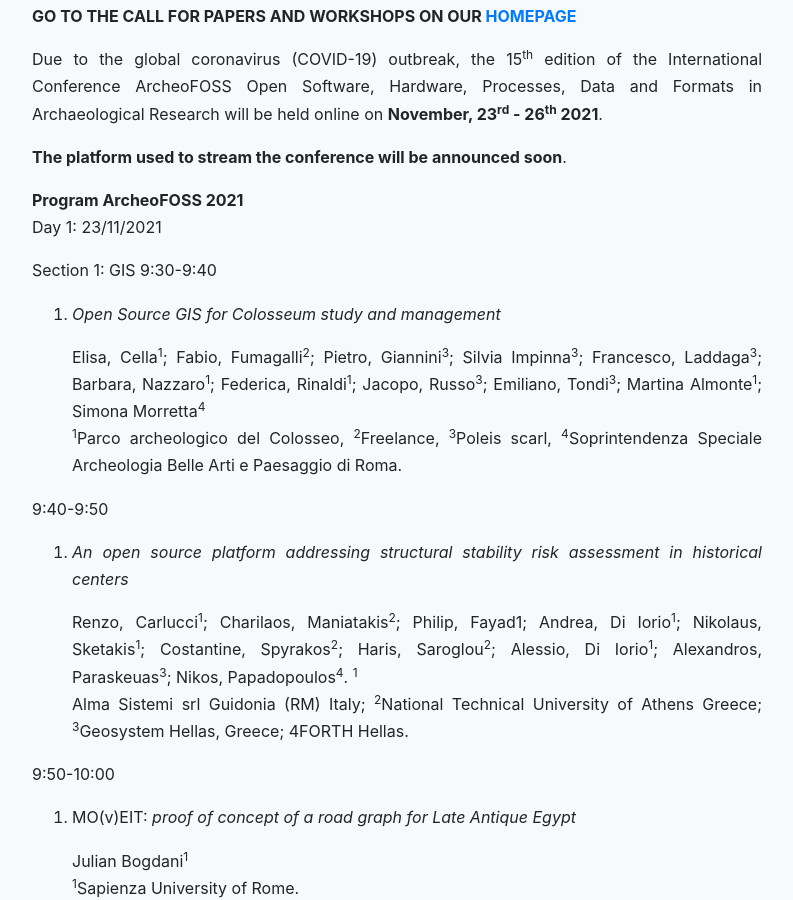
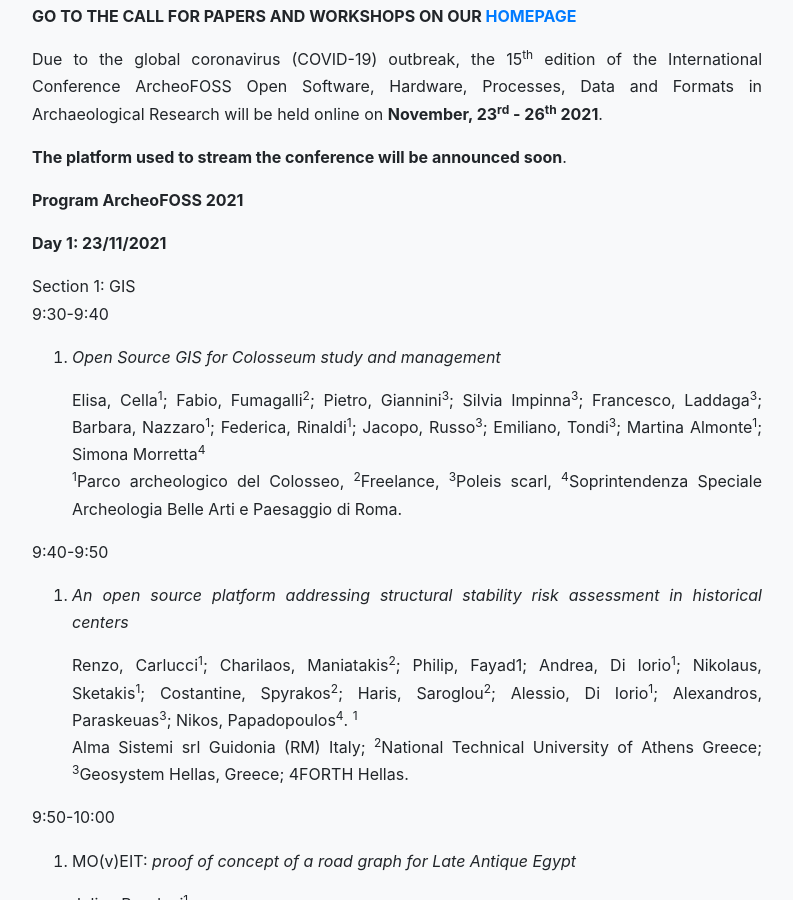
Before and after one commit to archeofoss/2021, a Jekyll site: the page built from programme.md, in a window 1280 px wide and 900 px high, scrolled down 333 px. Shown: the whole window, without its empty margins (243-1036 px from the left). Built offline with Jekyll 4.4.1, drawn with Linux system fonts in a browser that asks for light colours; nearby versions of some CDN libraries.

```diff
--- a/programme.md
+++ b/programme.md
@@ -14,7 +14,8 @@ Data and Formats in Archaeological Research will be held online on
 **The platform used to stream the conference will be announced soon**.
 
 **Program ArcheoFOSS 2021**
-Day 1: 23/11/2021
+
+**Day 1: 23/11/2021**
 
 Section 1: GIS
 9:30-9:40
```
